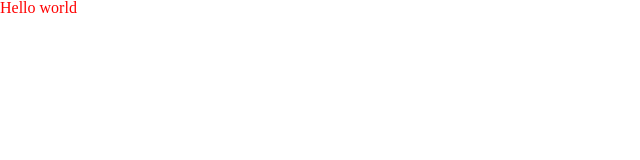
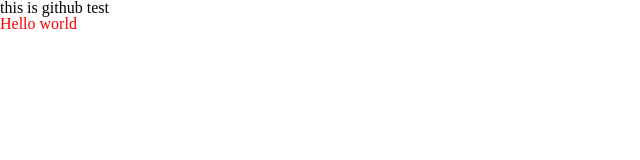
Before and after one commit to jero-saba/project-3, a plain HTML site: page index.html in a window 1280 px wide. Shown: the whole page, without its empty margins (0-640 px from the left). Drawn offline with Linux system fonts and the light colour scheme.

Commit message:
p tag
added p tag

```diff
--- a/index.html
+++ b/index.html
@@ -5,6 +5,7 @@
 	<link rel="stylesheet" type="text/css" href="css/reset.css">
 	<link rel="stylesheet" type="text/css" href="css/style.css">
 	<title>project 3</title>
+	<p>this is github test</p>
 </head>
 <body>
  <h1>Hello world</h1>
```
